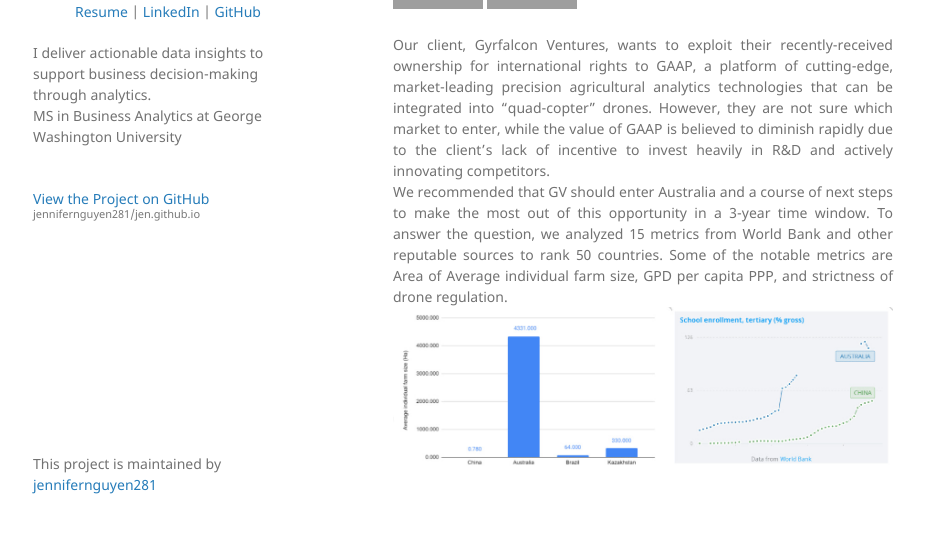
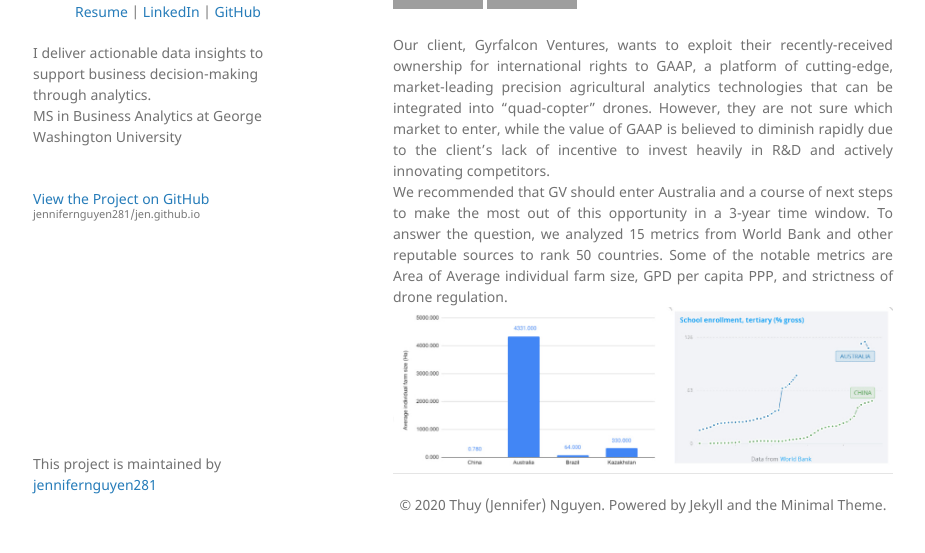
Before and after one commit to jennifernguyen281/jen.github.io, a Jekyll site: the page built from index.md, in a window 1280 px wide and 900 px high, scrolled down 2582 px, cut to the strip 335-888 px from the top of the window. Shown: the whole strip, without its empty margins (177-1102 px from the left). Built offline with Jekyll 4.4.1, drawn with Linux system fonts in a browser that asks for light colours; our own code applies the rules of GitHub Pages for plain Markdown files; before the commit the page ends 3440 px from its top, so only the background shows below that; grey boxes are pictures that could not be loaded.

Commit message:
Update index.md

```diff
--- a/index.md
+++ b/index.md
@@ -92,3 +92,6 @@
 
 </div>
 <center><img src="assets/img/GV.jpg"/></center>
+
+---
+<center>© 2020 Thuy (Jennifer) Nguyen. Powered by Jekyll and the Minimal Theme.</center>
```
